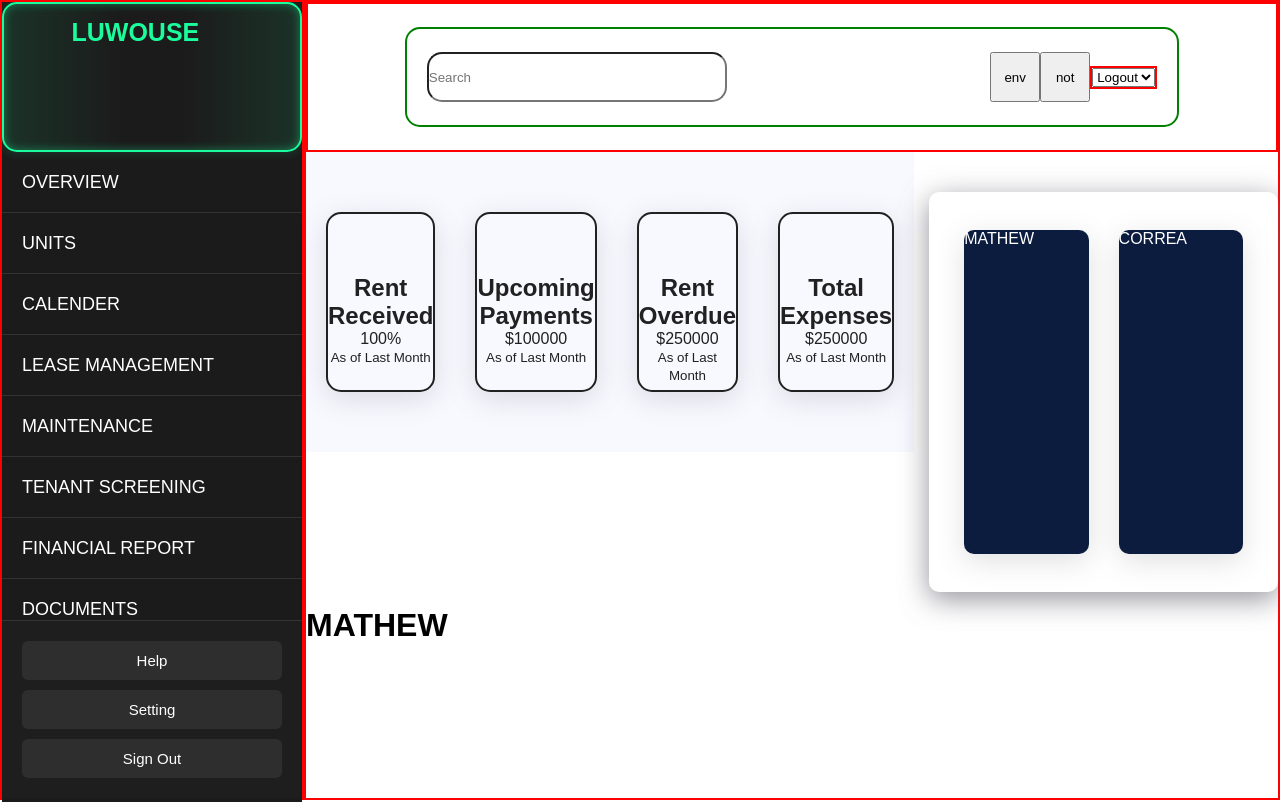
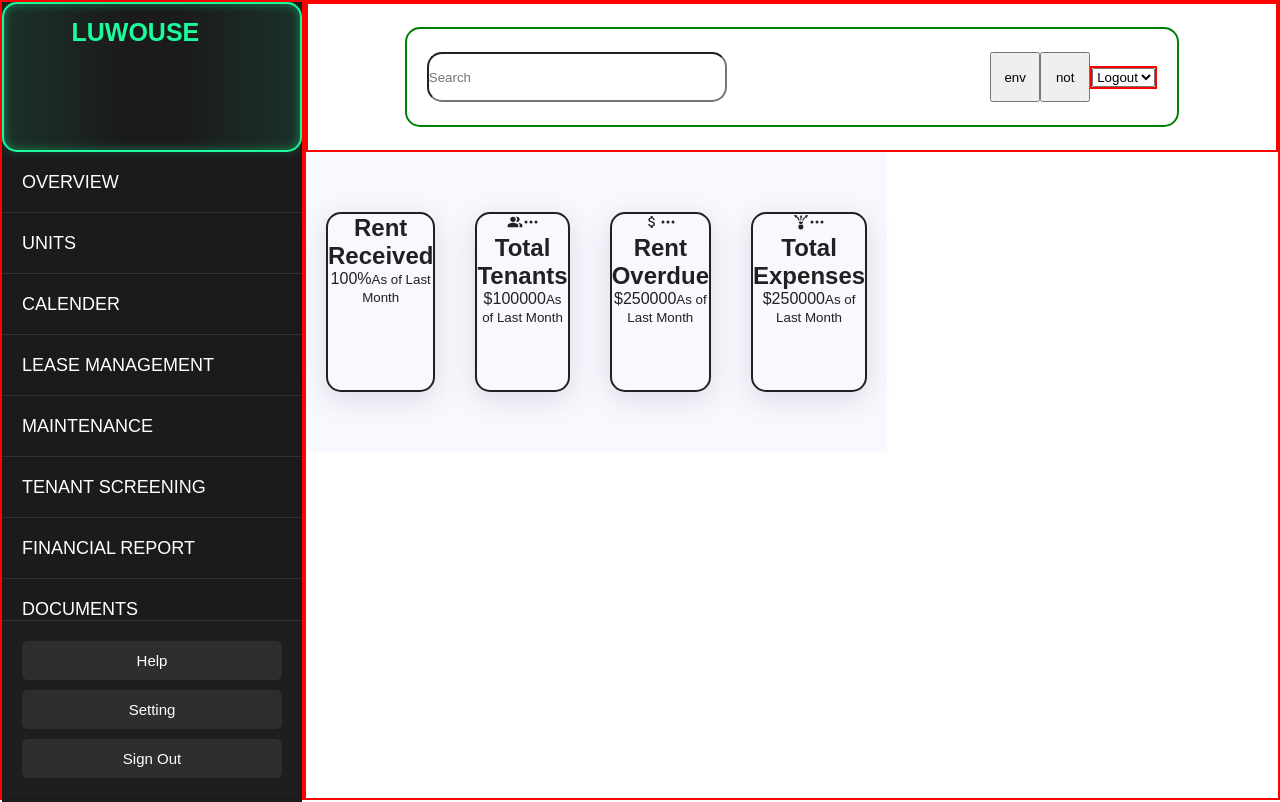
Before and after one commit to Correa95/Property-Management-System, a React (Vite) app in the folder client-side/: page / in a window 1280 px wide. Built offline with nearby package versions, Linux system fonts and the light colour scheme.

Commit message:
styling the side bar

```diff
--- a/client-side/src/App.jsx
+++ b/client-side/src/App.jsx
@@ -9,6 +9,7 @@ import Maintenance from "./Components/Maintenance";
 import TenantScreening from "./Components/TenantScreening";
 import MonthlyStatement from "./Components/MonthlyStatement";
 import Documents from "./Components/Documents";
+import Units from "./Components/Units";
 import "./App.css";
 
 function App() {
@@ -21,6 +22,8 @@ function App() {
         <div className="mainContent">
           <Routes>
             <Route path="/" element={<OverView />} />
+
+            <Route path="/units" element={<Units />} />
             <Route path="/calender" element={<Calender />} />
             <Route path="/leaseManagement" element={<LeaseManagement />} />
             <Route path="/newTenant" element={<NewTenant />} />
--- a/client-side/src/Components/Analysis.css
+++ b/client-side/src/Components/Analysis.css
@@ -19,15 +19,15 @@
   margin: 20px;
   box-shadow: rgba(100, 100, 111, 0.2) 0px 7px 29px 0px;
 }
-.titleHeader {
+/* .titleHeader {
   margin-top: 60px;
-}
-.dollarAmount {
+} */
+/* .dollarAmount {
   margin-top: 10px 0px 20px 0px;
   font-size: 16px;
-}
-.timeStamp {
+} */
+/* .timeStamp {
   margin-top: 100px;
   font: 14px;
   color: #212121;
-}
+} */
--- a/client-side/src/Components/Analysis.jsx
+++ b/client-side/src/Components/Analysis.jsx
@@ -1,30 +1,57 @@
 import "./Analysis.css";
+import { MdPeopleAlt } from "react-icons/md";
+import { BsThreeDots } from "react-icons/bs";
+import { MdAttachMoney } from "react-icons/md";
+import { GiExpense } from "react-icons/gi";
 function Analysis() {
   return (
     <section className="statsContainer">
       <div className="stats">
+        <div className="icons"></div>
+
+        <div className="figure">
           <h1 className="titleHeader">Rent Received</h1>
           <amount className="dollarAmount">100%</amount>
-        <br />
           <small className="timeStamp">As of Last Month</small>
         </div>
+      </div>
+
       <div className="stats">
-        <h1 className="titleHeader">Upcoming Payments</h1>
+        <div className="icons">
+          <MdPeopleAlt />
+          <BsThreeDots />
+        </div>
+
+        <div className="figure">
+          <h1 className="titleHeader">Total Tenants</h1>
           <amount className="dollarAmount">$100000</amount>
-        <br />
           <small className="timeStamp">As of Last Month</small>
         </div>
+      </div>
+
       <div className="stats">
+        <div className="icons">
+          <MdAttachMoney />
+          <BsThreeDots />
+        </div>
+
+        <div className="figure">
           <h1 className="titleHeader">Rent Overdue</h1>
           <amount className="dollarAmount">$250000</amount>
-        <br />
           <small className="timeStamp">As of Last Month</small>
         </div>
+      </div>
+
       <div className="stats">
+        <div className="icons">
+          <GiExpense />
+          <BsThreeDots />
+        </div>
+        <div className="figure">
           <h1 className="titleHeader">Total Expenses</h1>
           <amount className="dollarAmount">$250000</amount>
-        <br />
           <small className="timeStamp">As of Last Month</small>
+        </div>
       </div>
     </section>
   );
--- a/client-side/src/Components/Overview.jsx
+++ b/client-side/src/Components/Overview.jsx
@@ -1,6 +1,6 @@
 import Analysis from "./Analysis";
-import Charts from "./Charts";
-import RecentTransaction from "./RecentTransaction";
+// import Charts from "./Charts";
+// import RecentTransaction from "./RecentTransaction";
 import NaveBar from "./NavBar";
 import "./OverView.css";
 function OverView() {
@@ -9,11 +9,11 @@ function OverView() {
       <NaveBar />
       <div className="container">
         <Analysis />
-        <Charts />
-        <RecentTransaction />
+        {/* <Charts />
+        <RecentTransaction /> */}
       </div>
 
-      <h1>MATHEW</h1>
+      {/* <h1>MATHEW</h1> */}
     </div>
   );
 }
--- a/client-side/src/Components/SideBar.jsx
+++ b/client-side/src/Components/SideBar.jsx
@@ -20,16 +20,9 @@ function SideNavBar() {
             <Link to="/">OVERVIEW</Link>
           </li>
           <li>
-            <Link to="units" onClick={() => handleToggle("units")}>
-              UNITS
-            </Link>
-            {isOpen === "units" && (
-              <ul>
-                <li>
-                  <Link to="availableUnit">AVAILABLE UNITS</Link>
-                </li>
-              </ul>
-            )}
+            <li>
+              <Link to="units">UNITS</Link>
+            </li>
           </li>
           <li>
             <Link to="calender">CALENDER</Link>
--- a/client-side/src/Components/Units.jsx
+++ b/client-side/src/Components/Units.jsx
@@ -1,5 +1,4 @@
 import "./Units.css";
-
 function Units() {
   return <div className="unitesContainer"></div>;
 }
```
Lines whose indentation alone changed are shown as unchanged.
